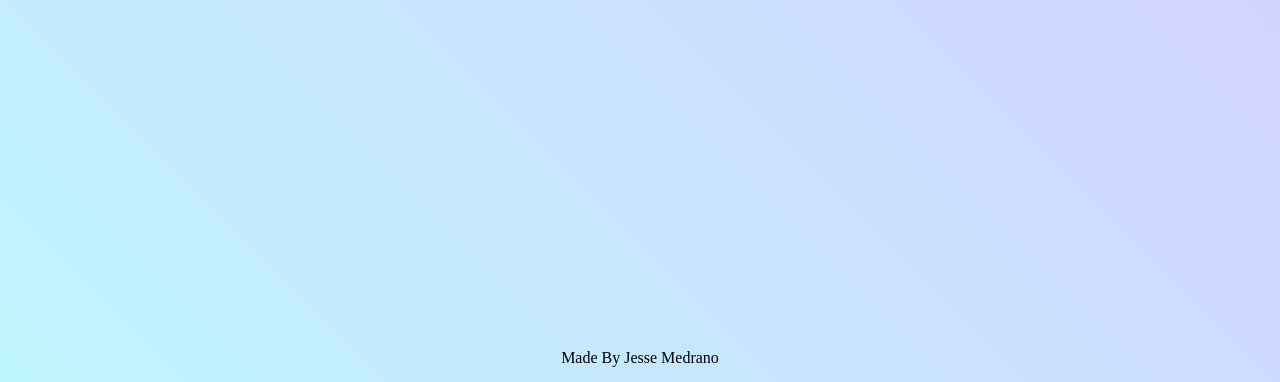
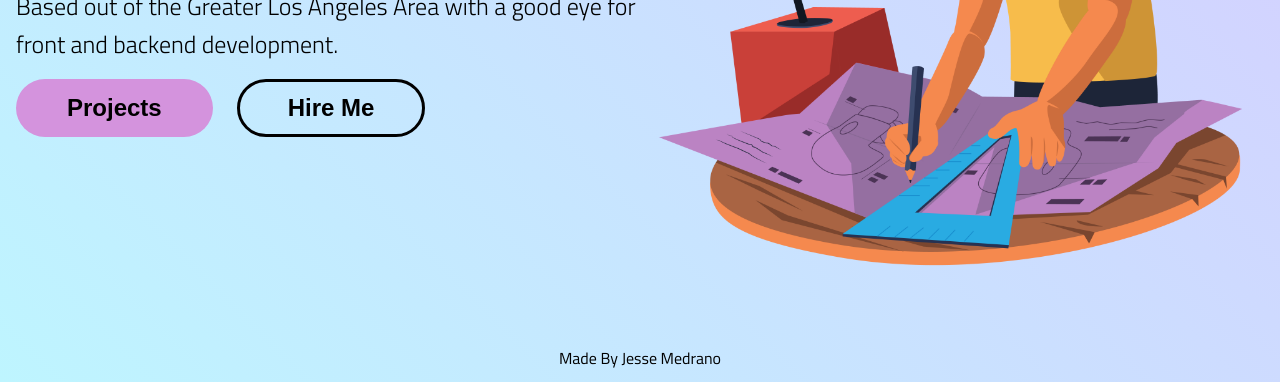
Before and after one commit to Jtamedrano/portfolio-2021, a Gatsby site: page / in a window 1280 px wide. Shown: the part 418-800 px from the top of the page. Built offline with nearby package versions, Linux system fonts and the light colour scheme; Gatsby itself is replaced by a stand-in of ours.

Commit message:
hero section styles and developed

```diff
--- /dev/null
+++ b/src/components/home/Hero.jsx
@@ -0,0 +1,27 @@
+import React from "react";
+import portfolio from "../../images/Web Design.png";
+
+const Hero = () => {
+  return (
+    <section className="hero">
+      <div className="hero__left">
+        <p>Hello,</p>
+        <h1>Jesse Medrano</h1>
+        <h2>I am a developer of software and things</h2>
+        <p>
+          Based out of the Greater Los Angeles Area with a good eye for front
+          and backend development.
+        </p>
+        <div className="hero__buttons">
+          <button className="projects">Projects</button>
+          <button className="hire">Hire Me</button>
+        </div>
+      </div>
+      <div className="hero__right">
+        <img src={portfolio} alt="" width="100%" height="100%" />
+      </div>
+    </section>
+  );
+};
+
+export default Hero;
--- /dev/null
+++ b/src/components/home/index.js
@@ -0,0 +1,3 @@
+import Hero from "./Hero";
+
+export { Hero };
--- a/src/pages/index.js
+++ b/src/pages/index.js
@@ -1,4 +1,5 @@
 import * as React from "react";
+import { Hero } from "../components/home";
 import MainLayout from "../components/mainLayout";
 
 // markup
@@ -7,7 +8,7 @@ const IndexPage = () => {
     <main>
       <title>Jesse Medrano</title>
       <MainLayout>
-        <h1>Jesse Medrano</h1>
+        <Hero />
       </MainLayout>
     </main>
   );
--- /dev/null
+++ b/src/styles/Home.scss
@@ -0,0 +1,79 @@
+.hero {
+  display: flex;
+  margin: 0 auto;
+  height: 80vh;
+  width: 100%;
+
+  &__left {
+    display: flex;
+    flex-direction: column;
+    justify-content: center;
+    flex: 1;
+    flex-basis: 50%;
+    line-height: 1.6;
+
+    h1 {
+      font-size: 4rem;
+      font-weight: 700;
+    }
+
+    h2 {
+      font-size: 2rem;
+      font-weight: 600;
+      font-style: italic;
+    }
+
+    p {
+      font-size: 1.5rem;
+      font-weight: 300;
+    }
+  }
+
+  &__buttons {
+    padding-top: 1em;
+
+    button {
+      color: black;
+      font-weight: 600;
+      font-size: 1.5rem;
+      border-width: 3px;
+      border-style: solid;
+      padding: 0.5em 2em;
+      border-radius: 5em;
+      transition: all 0.2s ease-in-out;
+      cursor: pointer;
+    }
+
+    .projects {
+      border-color: transparent;
+      background-color: #d493dd;
+      margin-right: 1em;
+      &:hover {
+        background-color: #d9b8df;
+        box-shadow: 0 0 5px #000000a4;
+      }
+    }
+
+    .hire {
+      border-color: black;
+      background-color: transparent;
+      &:hover {
+        background-color: rgba(255, 255, 255, 0.315);
+        box-shadow: 0 0 5px #000000a4;
+      }
+    }
+  }
+
+  &__right {
+    position: relative;
+    flex-basis: 50%;
+    overflow: hidden;
+    img {
+      //   border: 5px solid #000000;
+      object-fit: cover;
+      object-position: center;
+      width: 100%;
+      height: 100%;
+    }
+  }
+}
--- a/src/styles/MainLayout.scss
+++ b/src/styles/MainLayout.scss
@@ -16,8 +16,12 @@ body,
   height: 100vh;
 }
 
-#gatsby-focus-wrapper > main {
+.mainLayout {
   padding: 0 1em;
+  display: flex;
+  flex-flow: column nowrap;
+  min-height: 100%;
+
   background: rgb(190, 245, 255);
   background: -moz-linear-gradient(
     45deg,
@@ -35,12 +39,14 @@ body,
     rgba(215, 203, 255, 1) 100%
   );
   filter: progid:DXImageTransform.Microsoft.gradient(startColorstr="#bef5ff",endColorstr="#d7cbff",GradientType=1);
-}
 
-.mainLayout {
-  display: flex;
-  flex-flow: column nowrap;
-  min-height: 100%;
+  &__header,
+  &__content,
+  &__footer {
+    width: 100%;
+    max-width: 1440px;
+    margin: 0 auto;
+  }
 
   &__header {
     width: 100%;
@@ -76,6 +82,13 @@ body,
           font-weight: 600;
           color: black;
           text-decoration: none;
+          &[aria-current="page"] {
+            font-weight: 600;
+            text-decoration: underline;
+          }
+          &:hover {
+            text-decoration: underline;
+          }
         }
       }
     }
--- a/src/styles/index.scss
+++ b/src/styles/index.scss
@@ -1,3 +1,4 @@
 @use 'reset';
-@use "./MainLayout";
-@import url("https://fonts.googleapis.com/css2?family=Titillium+Web:ital,wght@0,200;0,300;0,400;0,600;0,700;0,900;1,200;1,300&display=swap");
+@use "Home";
+@use "MainLayout";
+@import url("https://fonts.googleapis.com/css2?family=Titillium+Web:ital,wght@0,200;0,300;0,400;0,600;0,700;0,900;1,200;1,300;1,600&display=swap");
--- a/src/styles/reset.scss
+++ b/src/styles/reset.scss
@@ -1,3 +1,5 @@
+@use 'variables' as v;
+
 /* http://meyerweb.com/eric/tools/css/reset/
    v2.0 | 20110126
    License: none (public domain)
@@ -89,6 +91,7 @@ video {
   border: 0;
   font-size: 16px;
   font: inherit;
+  font-family: v.$main-font;
   vertical-align: baseline;
 }
 /* HTML5 display-role reset for older browsers */
```
Also changed, not shown: src/images/Profile.png (added), src/images/Web Design.png (added), src/images/Web Design.svg (added), 2 other files.
